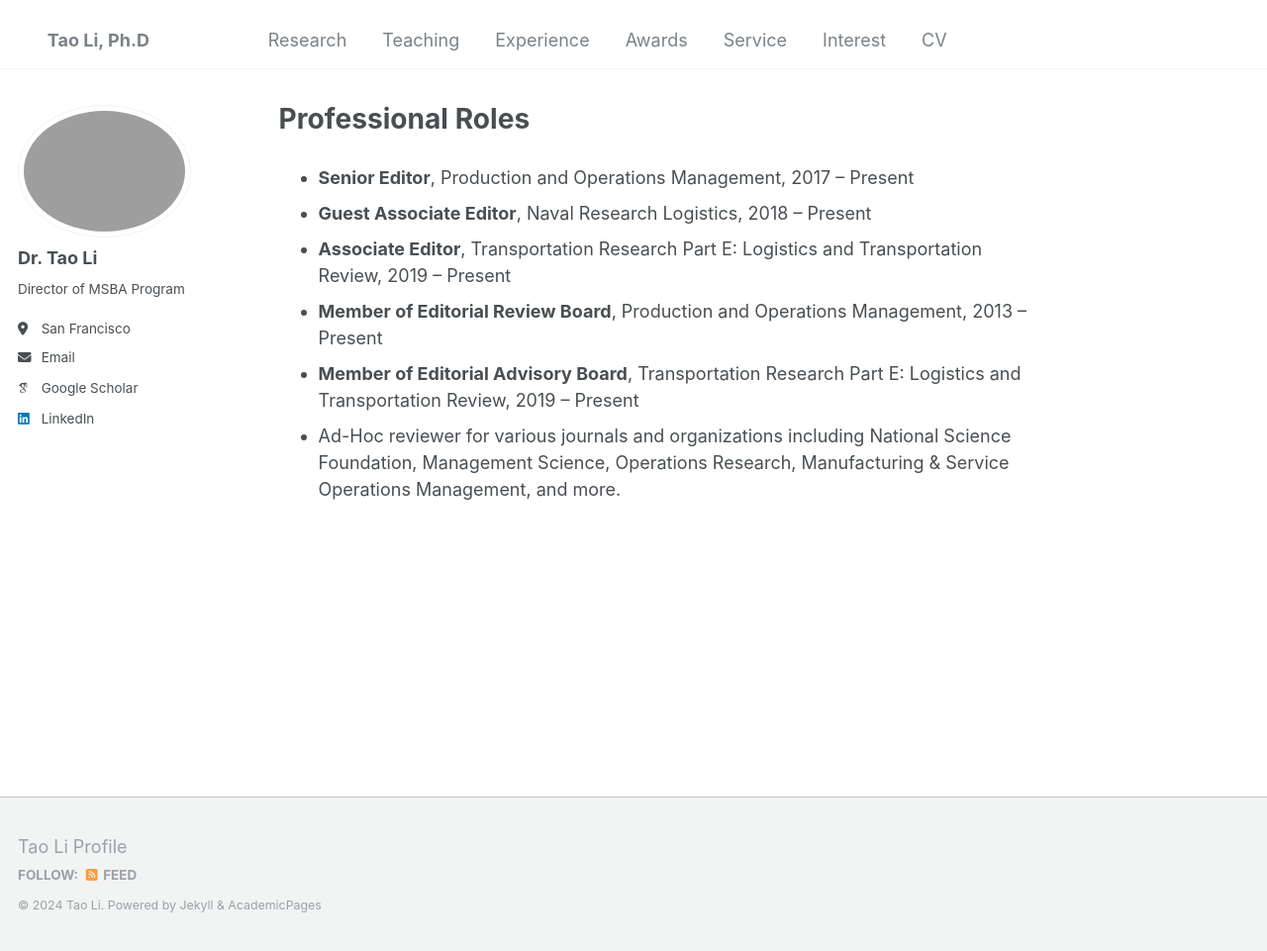
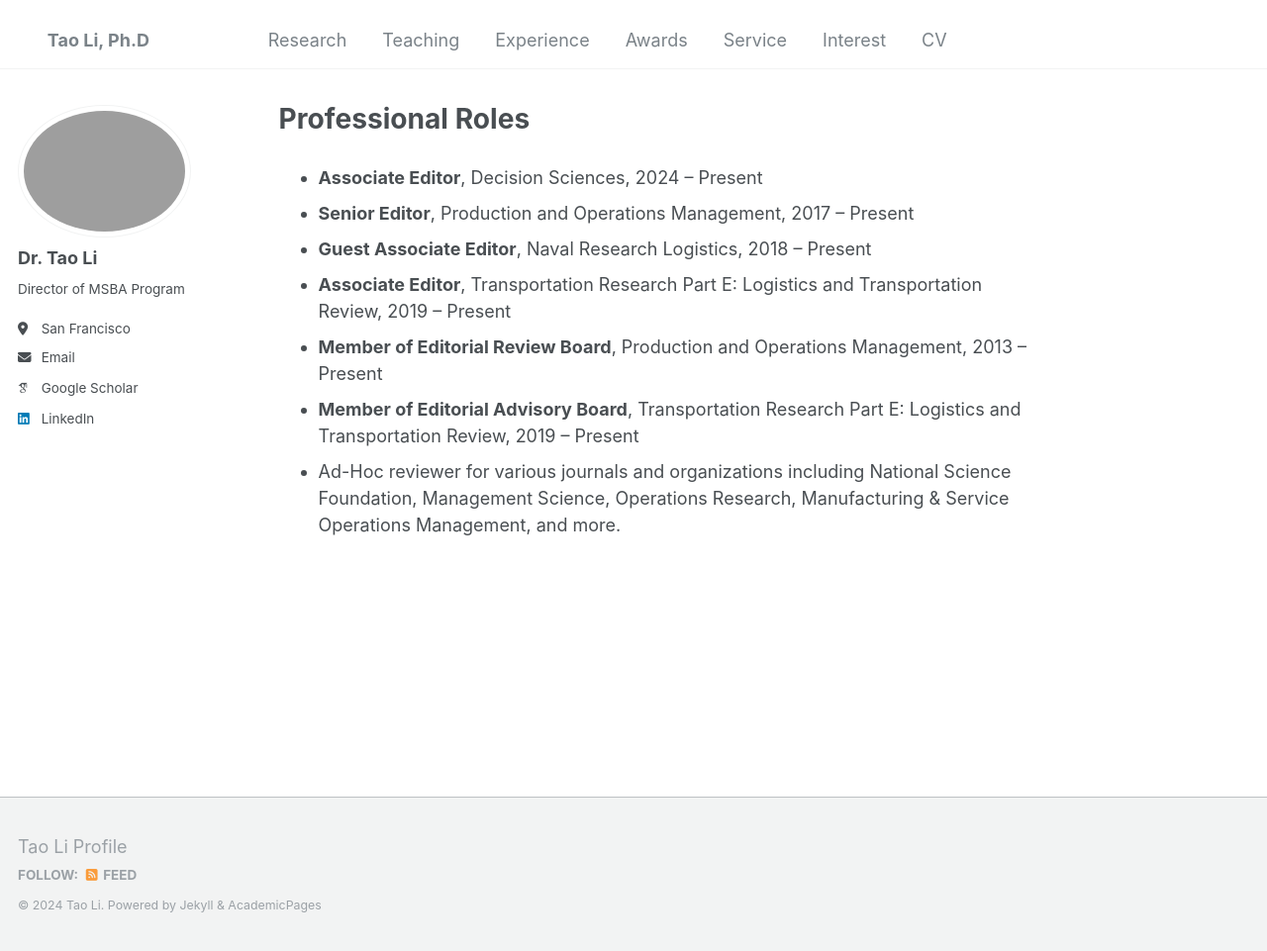
Before and after one commit to Prof-TaoLi/Homepage, a Jekyll site: the page built from _pages/service.md, in a window 1280 px wide and 961 px high. Shown: the whole window at 99% size. Built offline with Jekyll 4.4.1, drawn with Linux system fonts in a browser that asks for light colours; some web fonts are replaced.

Commit message:
Update service.md

```diff
--- a/_pages/service.md
+++ b/_pages/service.md
@@ -5,6 +5,7 @@ author_profile: true
 ---
 
 <ul>
+  <li><strong>Associate Editor</strong>, Decision Sciences, 2024 – Present</li>
   <li><strong>Senior Editor</strong>, Production and Operations Management, 2017 – Present</li>
   <li><strong>Guest Associate Editor</strong>, Naval Research Logistics, 2018 – Present</li>
   <li><strong>Associate Editor</strong>, Transportation Research Part E: Logistics and Transportation Review, 2019 – Present</li>
```
